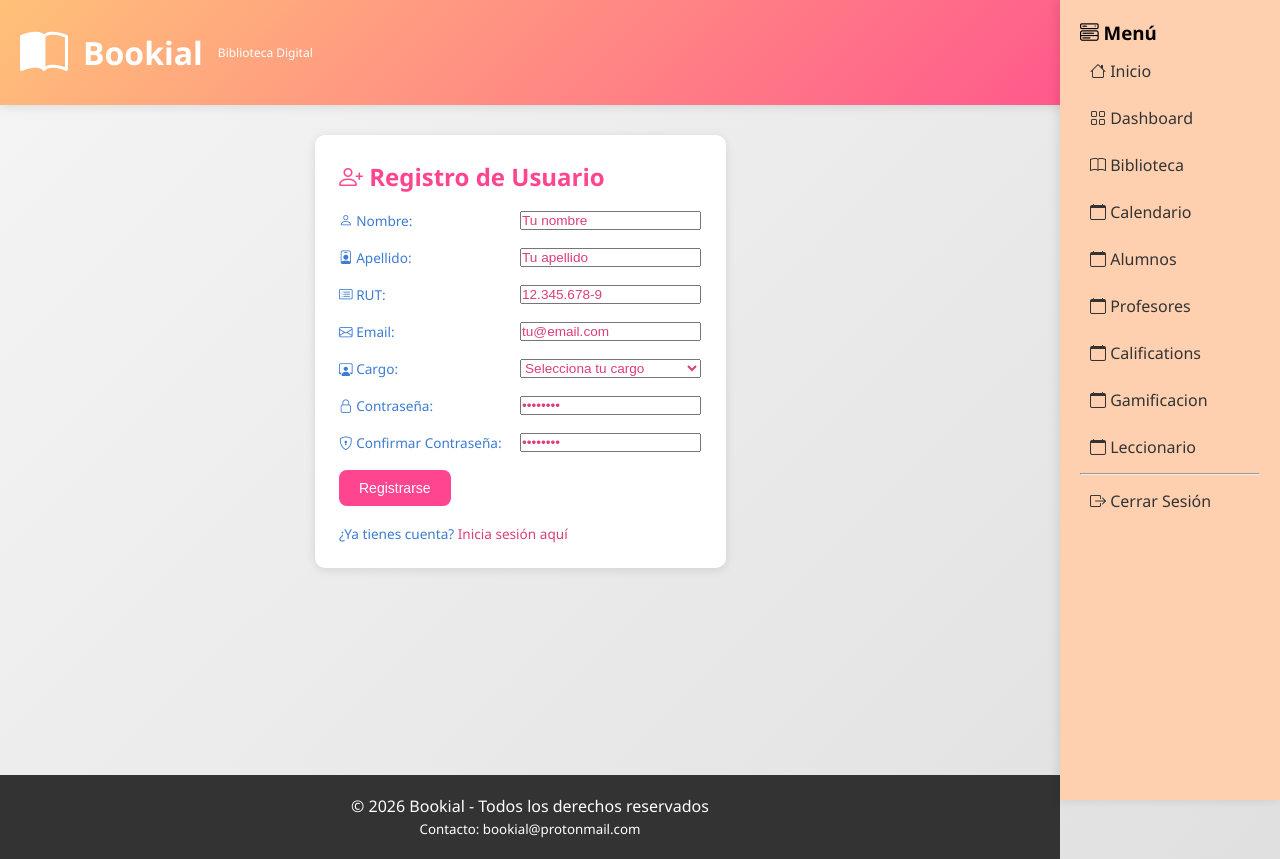
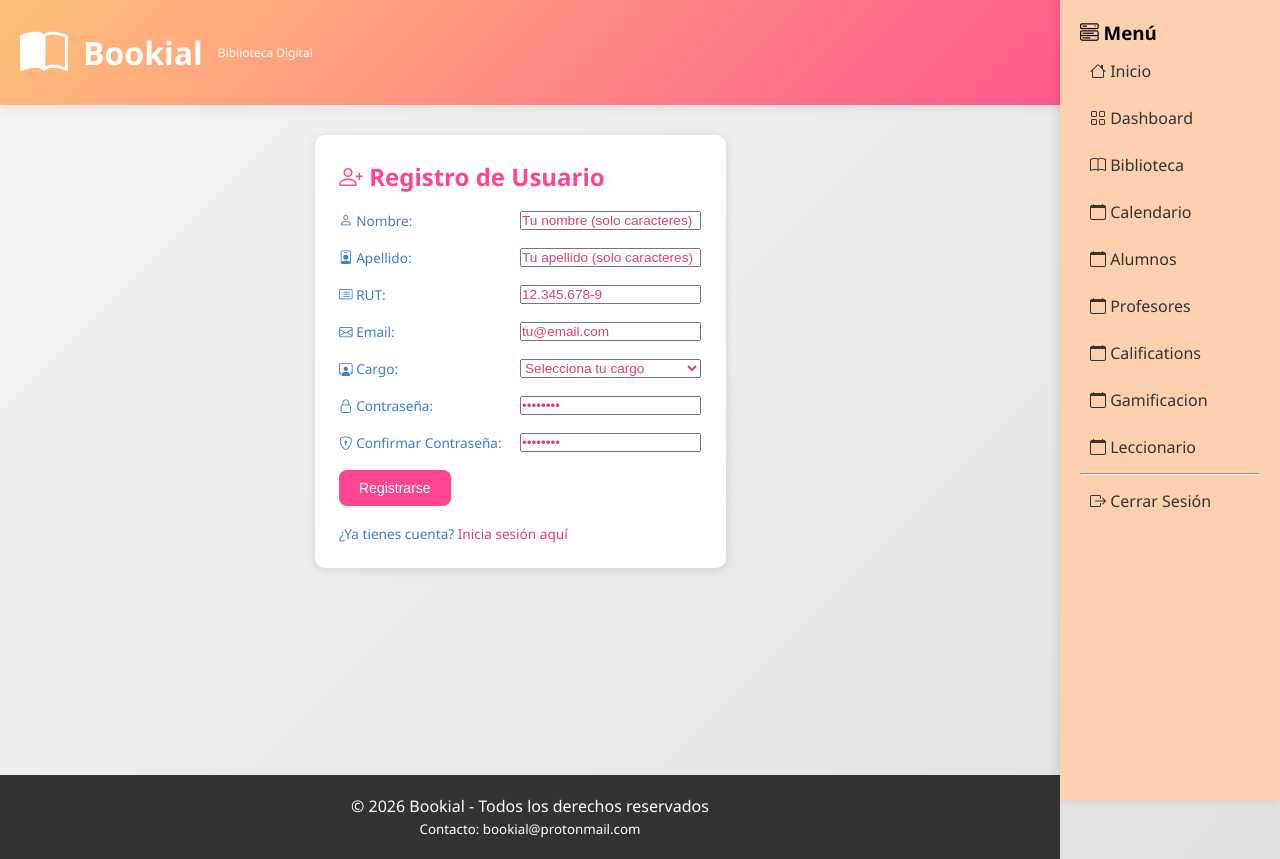
Before and after one commit to sarayepm/Bookial-sandbox, a Python web app: template templates/register.html in a window 1280 px wide. Run offline with Jinja, Linux system fonts and the light colour scheme; the template is opened without the code that fills it, so the values that code supplies are empty.

Commit message:
verificacion

```diff
--- a/templates/register.html
+++ b/templates/register.html
@@ -42,12 +42,12 @@
 				<form action="login.html" method="GET">
 					<div class="form-group">
 						<label for="nombre"><i class="bi bi-person"></i> Nombre:</label>
-						<input type="text" id="nombre" name="nombre" required placeholder="Tu nombre">
+						<input type="text" id="nombre" name="nombre" pattern="[a-zA-Z]" required placeholder="Tu nombre (solo caracteres)">
 					</div>
 
 					<div class="form-group">
 						<label for="apellido"><i class="bi bi-person-badge"></i> Apellido:</label>
-						<input type="text" id="apellido" name="apellido" required placeholder="Tu apellido">
+						<input type="text" id="apellido" name="apellido" pattern="[a-zA-Z]" required placeholder="Tu apellido (solo caracteres)">
 					</div>
 
 					<div class="form-group">
@@ -57,7 +57,7 @@
 
 					<div class="form-group">
 						<label for="email"><i class="bi bi-envelope"></i> Email:</label>
-						<input type="email" id="email" name="email" pattern="[a-zA-Z]" required placeholder="tu@email.com"> <!--  -->
+						<input type="email" id="email" name="email" pattern="[a-zA-Z0-9]+[]" required placeholder="tu@email.com"> <!--  -->
 					</div>
 
 					<div class="form-group">
```
